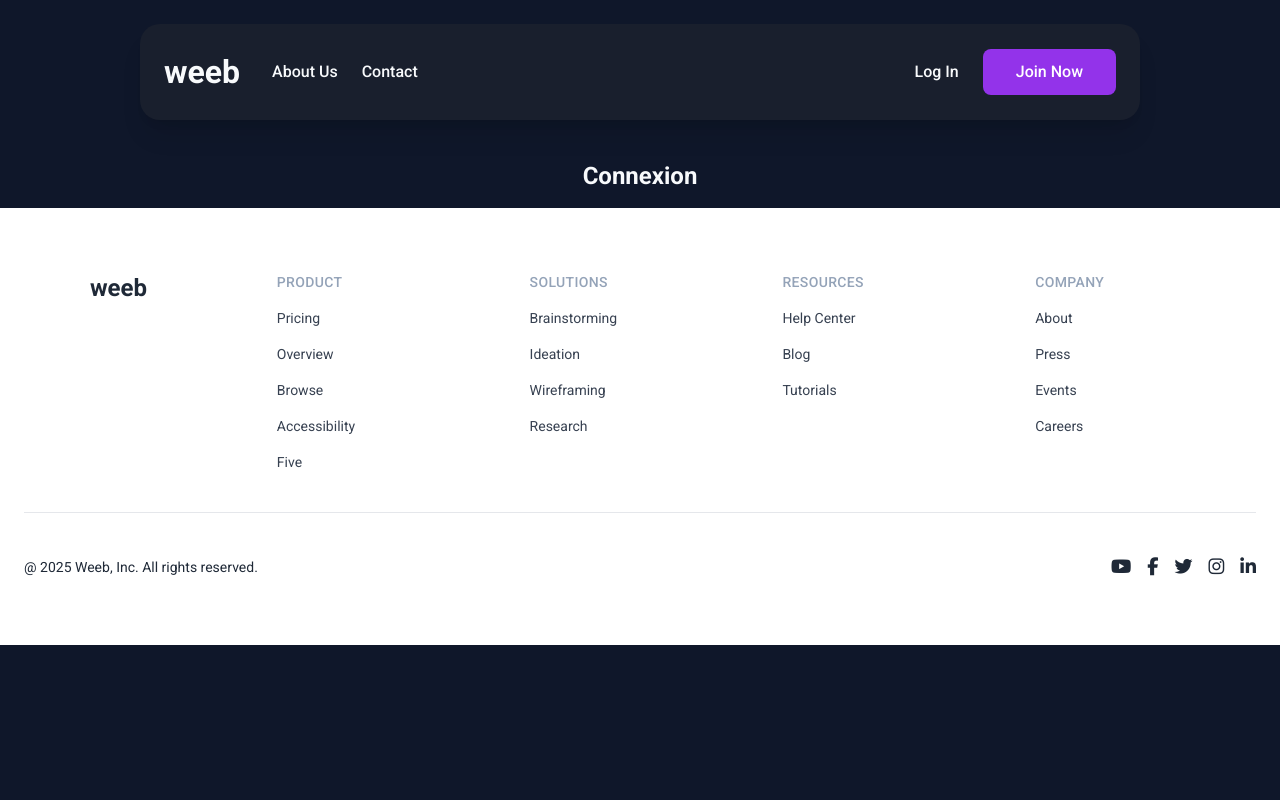
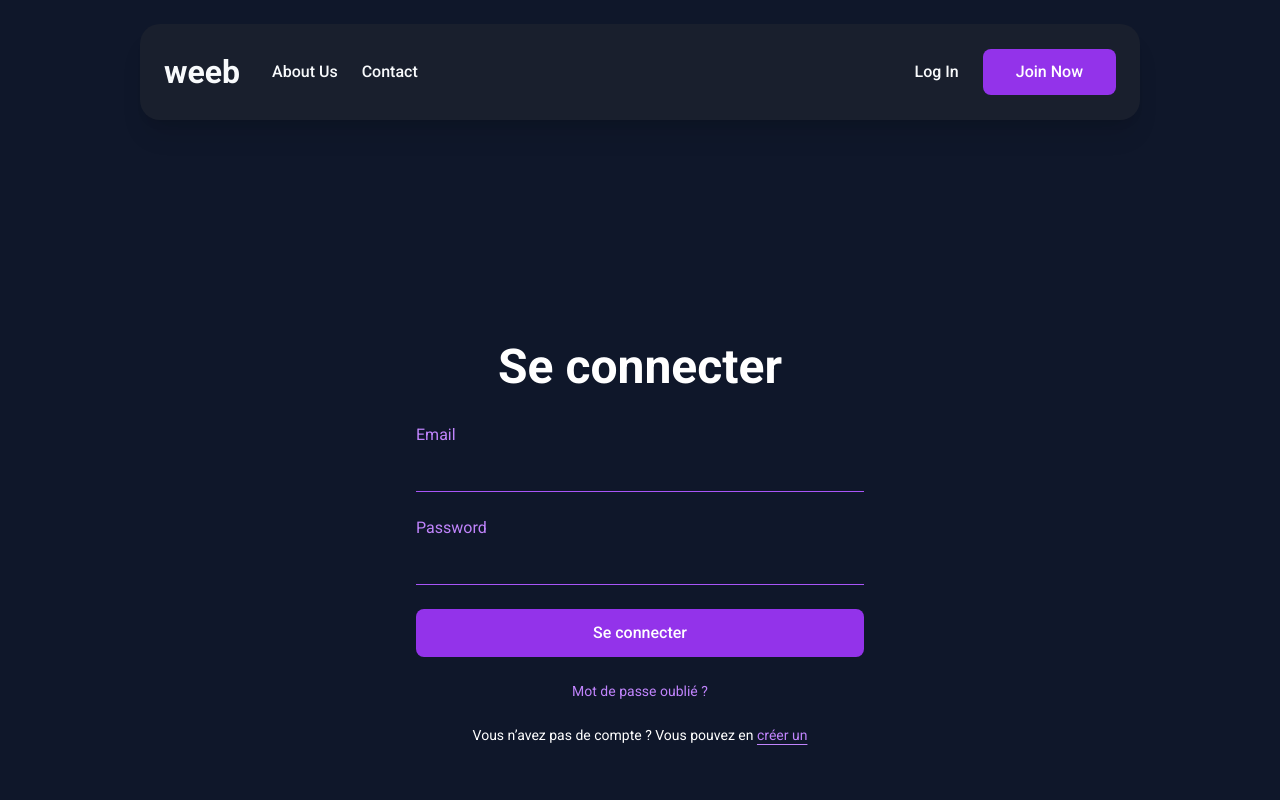
Before and after one commit to Noreea/project_weeb_datascientest, a React (Vite) app: page /login in a window 1280 px wide. Shown: the top 800 px of the page. Built offline with nearby package versions, Linux system fonts and the light colour scheme.

Commit message:
feat: add page login

```diff
--- a/src/pages/Login.jsx
+++ b/src/pages/Login.jsx
@@ -1,8 +1,47 @@
+import React from "react";
+
 function Login() {
   return (
-    <div className="p-4">
-      <h1 className="text-2xl font-bold">Connexion</h1>
-    </div>
+    <main className="min-h-screen flex items-center justify-center px-4 py-16  text-white">
+      <div className="w-full max-w-md space-y-8">
+        <h1 className="text-4xl md:text-5xl font-bold text-center">Se connecter</h1>
+
+        <form className="space-y-6">
+          <div>
+            <label className="block text-purple-400 mb-1">Email</label>
+            <input
+              type="email"
+              className="w-full border-b border-purple-500 bg-transparent text-white p-2 focus:outline-none"
+            />
+          </div>
+          <div>
+            <label className="block text-purple-400 mb-1">Password</label>
+            <input
+              type="password"
+              className="w-full border-b border-purple-500 bg-transparent text-white p-2 focus:outline-none"
+            />
+          </div>
+
+          <button
+            type="submit"
+            className="w-full bg-purple-600 hover:bg-purple-700 text-white font-medium py-3 rounded-lg transition"
+          >
+            Se connecter
+          </button>
+
+          <div className="text-sm text-center mt-4">
+            <a href="#" className="hover:underline text-purple-400">Mot de passe oublié ?</a>
+          </div>
+          <div className="text-sm text-center">
+            Vous n’avez pas de compte ? {" "} Vous pouvez en {" "}
+            <a href="#" className="underline underline-offset-4 text-purple-400 hover:text-purple-300">
+              créer un
+            </a>
+          </div>
+        </form>
+      </div>
+    </main>
   );
 }
+
 export default Login;
```
